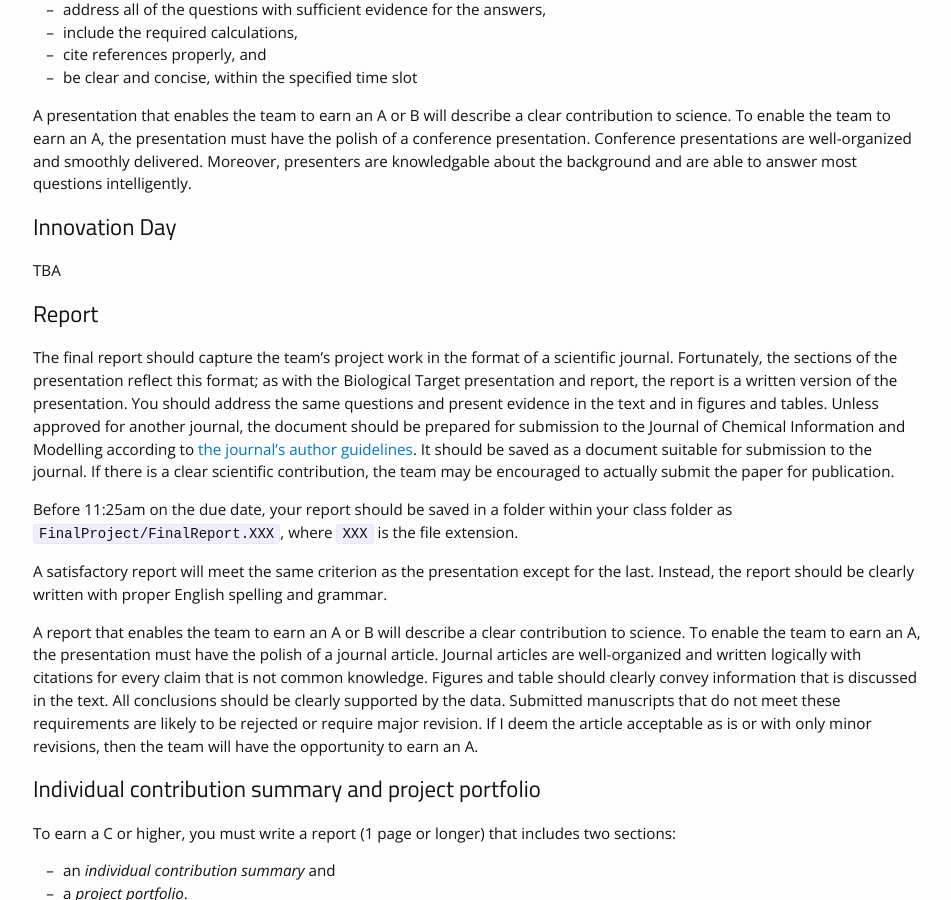
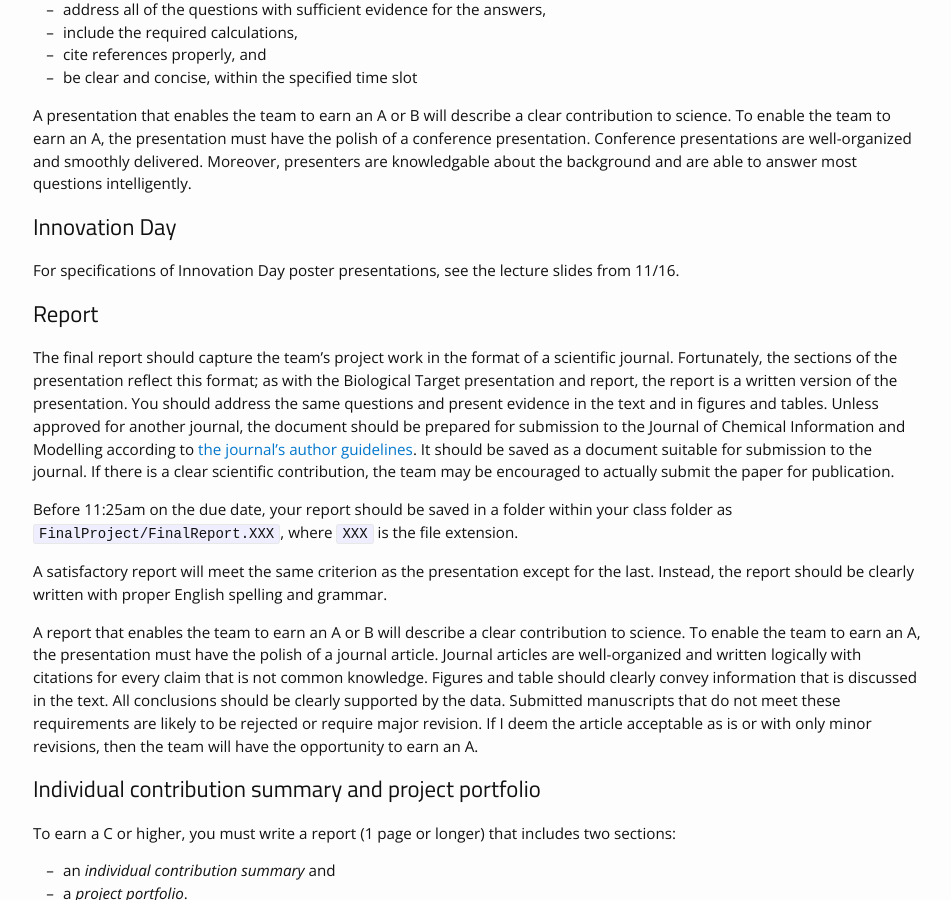
Before and after one commit to daveminh/Chem456-2022F, a Jekyll site: the page built from docs/assignments.md, in a window 1280 px wide and 900 px high, scrolled down 3141 px. Shown: the whole window, without its empty margins (162-1113 px from the left). Built offline with Jekyll 4.4.1, drawn with Linux system fonts in a browser that asks for light colours; nearby versions of some CDN libraries.

Commit message:
Update assignments.md

```diff
--- a/docs/assignments.md
+++ b/docs/assignments.md
@@ -92,7 +92,7 @@ A presentation that enables the team to earn an A or B will describe a clear con
 
 ## Innovation Day
 
-TBA
+For specifications of Innovation Day poster presentations, see the lecture slides from 11/16.
 
 ## Report
 
```
